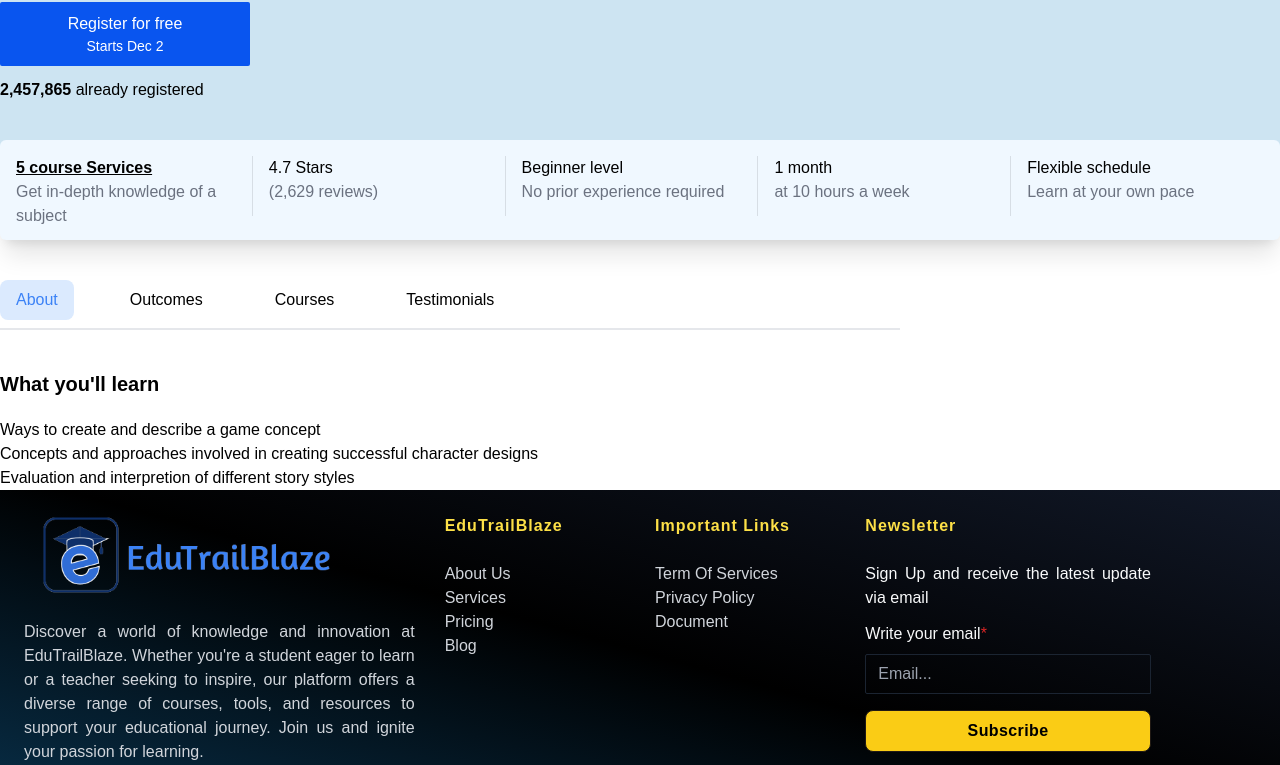
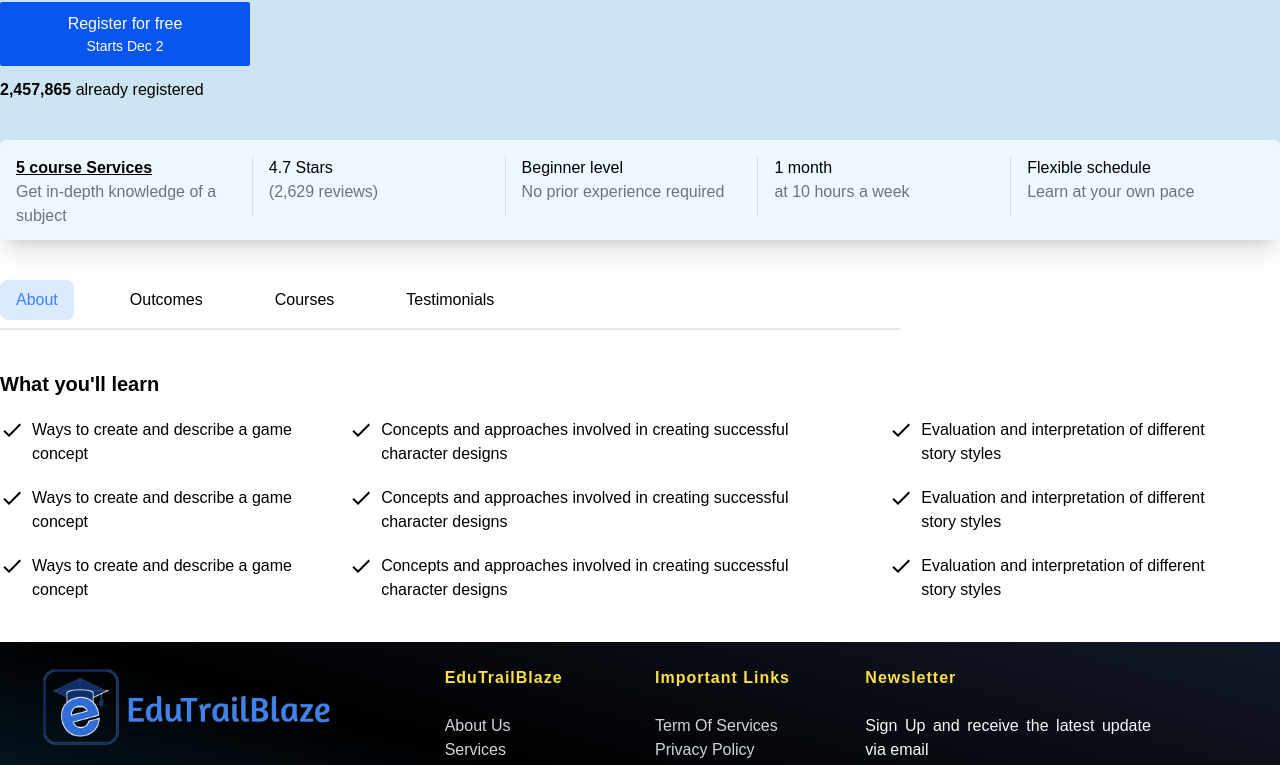
Before and after one commit to Edu-Trailblaze/Edu-Trailblaze-FE, a Next.js app in the folder EduTrailBlaze-FE/edutrailblaze/: page /course-detail in a window 1280 px wide. Shown: the part 538-1303 px from the top of the page. Built offline with nearby package versions, Linux system fonts and the light colour scheme.

Commit message:
clean code

```diff
--- a/EduTrailBlaze-FE/edutrailblaze/package.json
+++ b/EduTrailBlaze-FE/edutrailblaze/package.json
@@ -13,6 +13,7 @@
     "@emotion/styled": "^11.14.0",
     "@headlessui/react": "^2.2.0",
     "@heroicons/react": "^2.2.0",
+    "@mui/icons-material": "^6.1.10",
     "@mui/material": "^6.1.10",
     "@reduxjs/toolkit": "^2.4.0",
     "class-variance-authority": "^0.7.1",
--- a/EduTrailBlaze-FE/edutrailblaze/src/app/course-detail/page.tsx
+++ b/EduTrailBlaze-FE/edutrailblaze/src/app/course-detail/page.tsx
@@ -2,11 +2,8 @@
 import CourseAbout from '../../components/course-detail/course_about';
 import CourseDetails from '../../components/course-detail/course_details';
 import CourseHeader from '../../components/course-detail/course_header';
-import WebFooter from '../../components/footer';
-import WebHeader from '../../components/header';
 
 export default function Blog() {
-  // this is a server component
   return (
     <div>
       <CourseHeader/>
--- a/EduTrailBlaze-FE/edutrailblaze/src/components/course-detail/course_about.tsx
+++ b/EduTrailBlaze-FE/edutrailblaze/src/components/course-detail/course_about.tsx
@@ -1,12 +1,34 @@
+import DoneIcon from '@mui/icons-material/Done';
+
+const listItems = [
+  'Ways to create and describe a game concept',
+  'Concepts and approaches involved in creating successful character designs',
+  'Evaluation and interpretation of different story styles',
+];
+interface ListItemProps {
+  text: string;
+}
+
+const ListItemsWithIcon = (prop: ListItemProps) => {
+  return (
+    <p className='flex gap-2 mr-10'>
+      <DoneIcon />
+      {prop.text}
+    </p>
+  );
+};
 
 export default function CourseAbout() {
-
   return (
-    <div className='container'>
-        <h1 className=' font-bold text-xl mb-5'>What you'll learn</h1>
-        <p>Ways to create and describe a game concept</p>
-        <p>Concepts and approaches involved in creating successful character designs</p>
-        <p>Evaluation and interpretion of different story styles </p>
+    <div className='container mb-10'>
+      <h1 className=' font-bold text-xl mb-5'>What you'll learn</h1>
+      {[...Array(3)].map((_, index) => (
+        <div className='flex mt-5' key={index}>
+          {listItems.map((item, idx) => (
+            <ListItemsWithIcon key={idx} text={item} />
+          ))}
+        </div>
+      ))}
     </div>
-  )
+  );
 }
--- a/EduTrailBlaze-FE/edutrailblaze/src/components/course-detail/course_details.tsx
+++ b/EduTrailBlaze-FE/edutrailblaze/src/components/course-detail/course_details.tsx
@@ -3,6 +3,7 @@ import { useState } from 'react';
 
 export default function CourseDetails() {
   const [selected, setSelected] = useState<string>('About');
+  const items = ['About', 'Outcomes', 'Courses', 'Testimonials'];
 
   const handleClick = (items: string) => {
     setSelected(items);
@@ -11,46 +12,18 @@ export default function CourseDetails() {
   return (
     <div className='container mt-8 mb-10 '>
       <ul className='flex gap-10 w-[900px] border-b-2'>
-        <li>
+        {items.map((option) => (
+          <li key={option}>
             <button
-            onClick={() => handleClick('About')}
+              onClick={() => handleClick(option)}
               className={`${
-              selected === 'About' ? 'text-blue-500 bg-blue-100' : ''
+                selected === option ? 'text-blue-500 bg-blue-100' : ''
               } px-4 py-2 rounded-lg mb-2`}
             >
-            About
+              {option}
             </button>
           </li>
-        <li>
-          <button
-            onClick={() => handleClick('Outcomes')}
-            className={`${
-              selected === 'Outcomes' ? 'text-blue-500 bg-blue-100' : ''
-            } px-4 py-2 rounded-lg`}
-          >
-            Outcomes
-          </button>
-        </li>
-        <li>
-          <button
-            onClick={() => handleClick('Courses')}
-            className={`${
-              selected === 'Courses' ? 'text-blue-500 bg-blue-100' : ''
-            } px-4 py-2 rounded-lg`}
-          >
-            Courses
-          </button>
-        </li>
-        <li>
-          <button
-            onClick={() => handleClick('Testimonials')}
-            className={`${
-              selected === 'Testimonials' ? 'text-blue-500 bg-blue-100' : ''
-            } px-4 py-2 rounded-lg`}
-          >
-            Testimonials
-          </button>
-        </li>
+        ))}
       </ul>
     </div>
   );
```
Also changed, not shown: 1 other file (tests, documents, lock files or other folders). Lines whose indentation alone changed are shown as unchanged.
